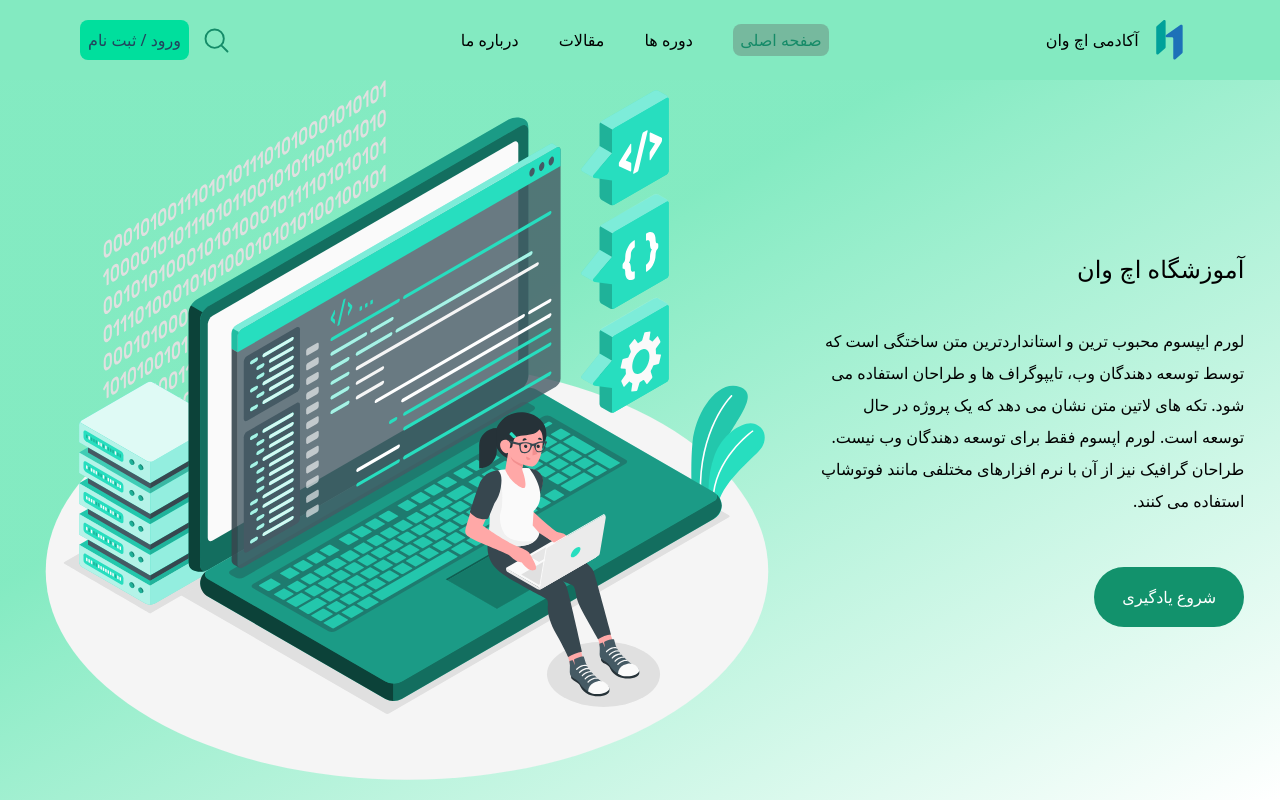
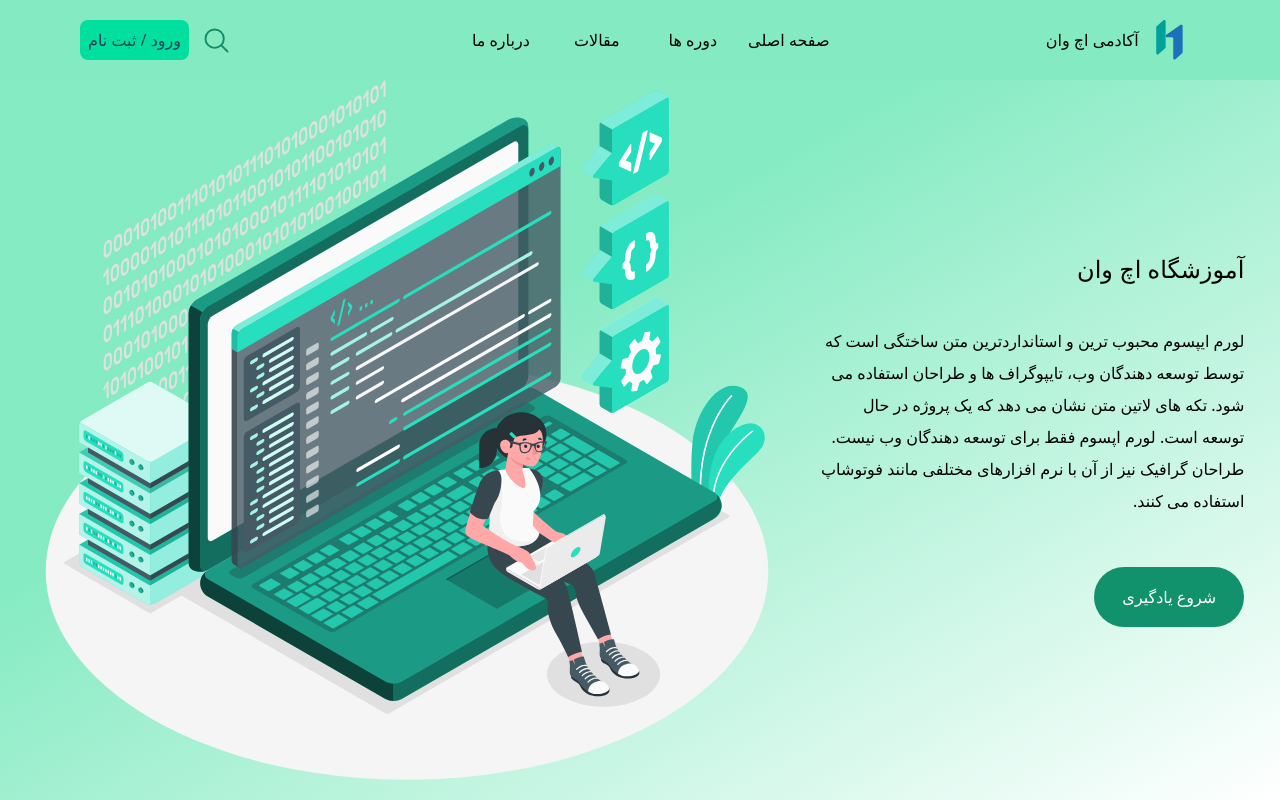
Before and after one commit to amin-bakhshande/Behshahr, a React (Vite) app: page / in a window 1280 px wide. Shown: the top 800 px of the page. Built offline with nearby package versions, Linux system fonts and the light colour scheme.

Commit message:
header edit hover

```diff
--- a/src/components/common/Header/index.jsx
+++ b/src/components/common/Header/index.jsx
@@ -13,10 +13,10 @@ const Header = () => {
     </div>
 
     <div class="flex justify-between items-center ">
-      <span class="cursor-pointer" >درباره ما</span>
-      <span class="ml-10 cursor-pointer">مقالات</span>
-      <span class="mx-10 cursor-pointer">دوره ها</span>
-     <div class="bg-[#5f5d5d57] w-24 text-center rounded-lg text-[#158B68] cursor-pointer items-center p-1">صفحه اصلی </div>
+      <span class="hover:bg-[#9e969657] hover:text-[#158B68] w-24 text-center rounded-lg cursor-pointer items-center p-1" >درباره ما</span>
+      <span class="hover:bg-[#9e969657] hover:text-[#158B68] w-24 text-center rounded-lg cursor-pointer items-center p-1">مقالات</span>
+      <span class="hover:bg-[#9e969657] hover:text-[#158B68] w-24 text-center rounded-lg cursor-pointer items-center p-1">دوره ها</span>
+      <span class="hover:bg-[#9e969657] hover:text-[#158B68] w-24 text-center rounded-lg cursor-pointer items-center p-1">صفحه اصلی </span>
     </div>
 
     <div class="flex justify-center items-center">
```
